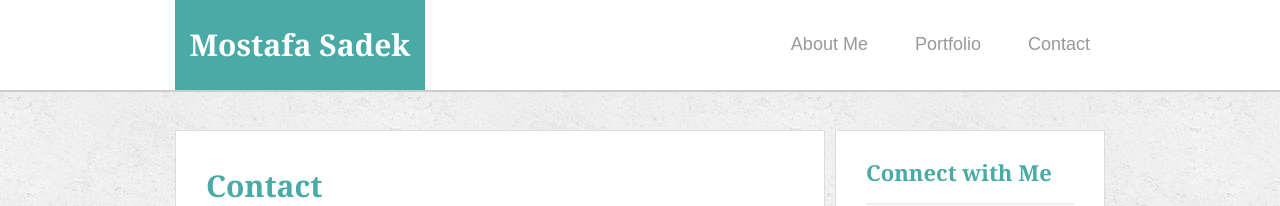
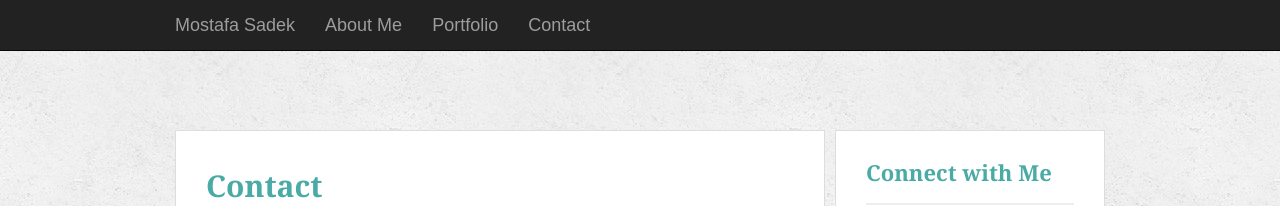
Before and after one commit to Msadek02/Bootstrap-Portfolio, a plain HTML site: page contact.html in a window 1280 px wide. Shown: the top 206 px of the page. Drawn offline with nearby package versions, Linux system fonts and the light colour scheme.

Commit message:
bootstrap new navbar

```diff
--- a/contact.html
+++ b/contact.html
@@ -13,18 +13,28 @@
 </head>
 
 <body>
-
-  <header id="masthead">
+<nav id="myNavbar" class="navbar navbar-default navbar-inverse navbar-fixed-top" role="navigation">
+    <!-- Brand and toggle get grouped for better mobile display -->
     <div class="container">
-      <a href="index.html" id="logo">Mostafa Sadek</a>
-      <nav>
-          <ul class="nav nav-pills">
-          <li role="presentation"><a href="index.html">About Me</a></li>
-          <li role="presentation"><a href="portfolio.html">Portfolio</a></li>
-          <li role="presentation"><a href="contact.html">Contact</a></li>
-        </ul>
-      </nav>
+        <div class="navbar-header">
+            <button type="button" class="navbar-toggle" data-toggle="collapse" data-target="#navbarCollapse">
+                <span class="sr-only">Toggle navigation</span>
+                <span class="icon-bar"></span>
+                <span class="icon-bar"></span>
+                <span class="icon-bar"></span>
+            </button>
+            <a class="navbar-brand" href="index.html">Mostafa Sadek</a>
+        </div>
+        <!-- Collect the nav links, forms, and other content for toggling -->
+        <div class="collapse navbar-collapse" id="navbarCollapse">
+            <ul class="nav navbar-nav">
+                <li><a href="index.html">About Me</a></li>
+                <li><a href="portfolio.html">Portfolio</a></li>
+                <li><a href="contact.html">Contact</a></li>
+            </ul>
+        </div>
     </div>
+</nav>
   </header>
 
   <div id="main-container" class="container">
@@ -64,11 +74,7 @@
 
   <footer>
     <div class="container">
-      <div class="row">
-        <div class="col-md-12">
       Copyright &copy; 2017 Mostafa Sadek
-    </div>
-    </div>
     </div>
   </footer>
 </body>
--- a/css/style.css
+++ b/css/style.css
@@ -5,31 +5,25 @@ body {
 color: #777;
 background: url("../images/concrete_seamless.png");
 }
-
 * {
 box-sizing: border-box;
 }
-
 /* general */
-
 .container {
 width: 100%;
 max-width: 960px;
 margin: 0 auto;
 clear: both;
 }
-
 h1,
 h2,
 h3,
 p {
 margin-bottom: 20px;
 }
-
 p:last-child {
 margin-bottom: 0;
 }
-
 h1,
 h2,
 h3 {
@@ -37,21 +31,17 @@ h3 {
 font-weight: 700;
 color: #4aaaa5;
 }
-
 h1 {
 padding-bottom: 20px;
 font-size: 30px;
 line-height: 49px;
 border-bottom: 3px solid #ddd;
 }
-
 h2,
 h3 {
 font-size: 22px;
 }
-
 /* header */
-
 #masthead {
 position: fixed;
 z-index: 99;
@@ -62,7 +52,6 @@ h3 {
 background: #fff;
 border-bottom: 2px solid #ccc;
 }
-
 #logo {
 float: left;
 width: 250px;
@@ -76,12 +65,10 @@ h3 {
 text-decoration: none;
 background: #4aaaa5;
 }
-
-nav {
+/*nav {
 float: right;
 margin-top: 25px;
 }
-
 nav a {
 display: inline-block;
 padding-left: 15px;
@@ -91,13 +78,10 @@ nav a {
 text-decoration: none;
 border-left: 1px solid #efefef;
 }
-
 nav a:first-child {
 border-left: 0 none;
-}
-
+}*/
 /*footer */
-
 footer {
 padding: 30px 0;
 clear: both;
@@ -108,9 +92,7 @@ footer {
 background: #666;
 border-top: 8px solid #4aaaa5;
 }
-
 /* sidebar */
-
 .sidebar {
 float: right;
 width: 100%;
@@ -120,7 +102,6 @@ footer {
 background: #fff;
 border: 1px solid #ddd;
 }
-
 h3,
 .sidebar h2 {
 padding-bottom: 20px;
@@ -128,24 +109,19 @@ h3,
 line-height: 22px;
 border-bottom: 2px solid #eee;
 }
-
 .social {
 width: 62px;
 height: 62px;
 margin-top: 8px;
 margin-right: 5px;
 }
-
 .social:last-child {
 margin-right: 0;
 }
-
 /* main */
-
 #main-container {
 padding-top: 130px;
 }
-
 .main-section {
 float: left;
 width: 100%;
@@ -155,9 +131,7 @@ h3,
 background: #fff;
 border: 1px solid #ddd;
 }
-
 /* portfolio page */
-
 .work {
 position: relative;
 float: left;
@@ -165,17 +139,14 @@ h3,
 margin: 20px 0 25px;
 overflow: auto;
 }
-
 .work:nth-child(even) {
 margin-right: 40px;
 }
-
 .work img {
 width: 100%;
 border: 0 none;
 opacity: 0.8;
 }
-
 .work h3 {
 position: absolute;
 bottom: 20px;
@@ -189,7 +160,6 @@ h3,
 background: #4aaaa5;
 border-bottom: 0;
 }
-
 .auth-image {
 float: left;
 width: 200px;
@@ -197,17 +167,13 @@ h3,
 margin-top: 10px;
 margin-right: 25px;
 }
-
 /* contact page */
-
 #contact-form ul {
 margin-bottom: 20px;
 }
-
 #contact-form li {
 margin-bottom: 10px;
 }
-
 label,
 input[type=text],
 input[type=email],
@@ -215,7 +181,6 @@ textarea {
 display: block;
 width: 100%;
 }
-
 input[type=text],
 input[type=email],
 textarea {
@@ -224,11 +189,9 @@ textarea {
 font-size: 14px;
 border: 1px solid #ddd;
 }
-
 textarea {
 height: 200px;
 }
-
 input[type=submit] {
 padding: 10px 30px;
 font-size: 18px;
```
Also changed, not shown: index.html (+20 -10 lines), portfolio.html (+22 -18 lines). Lines whose indentation alone changed are shown as unchanged.
